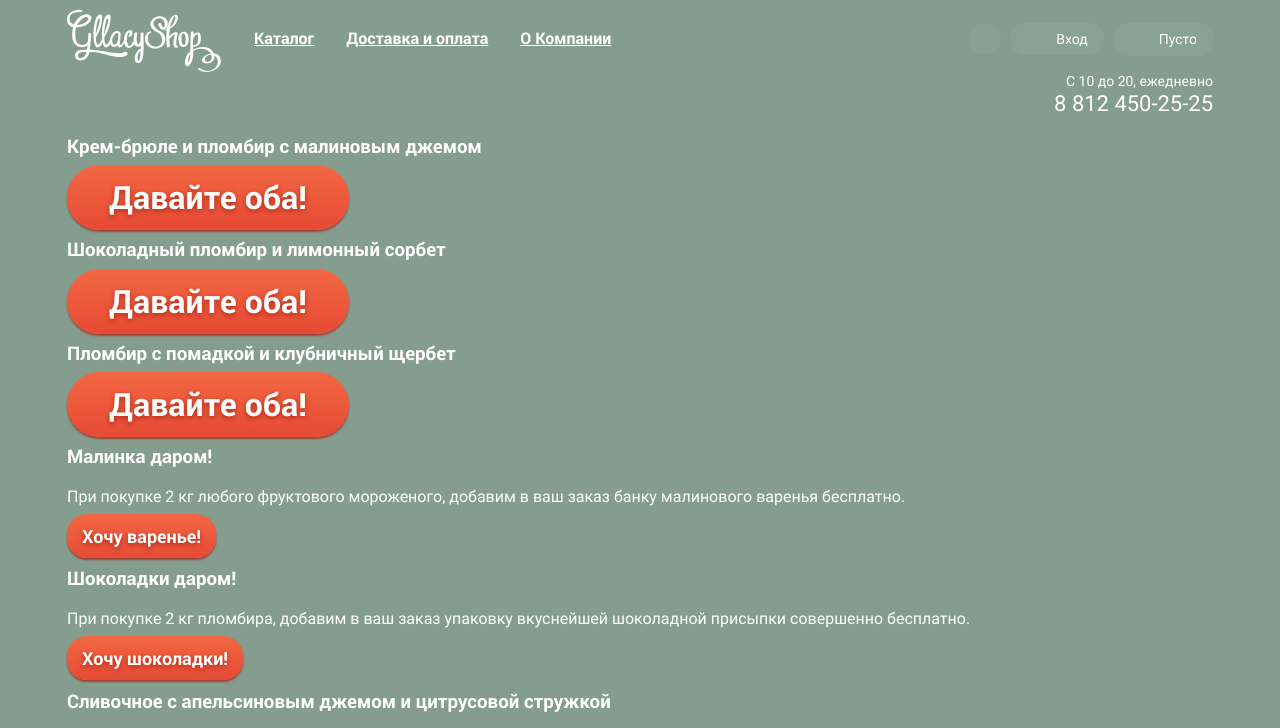
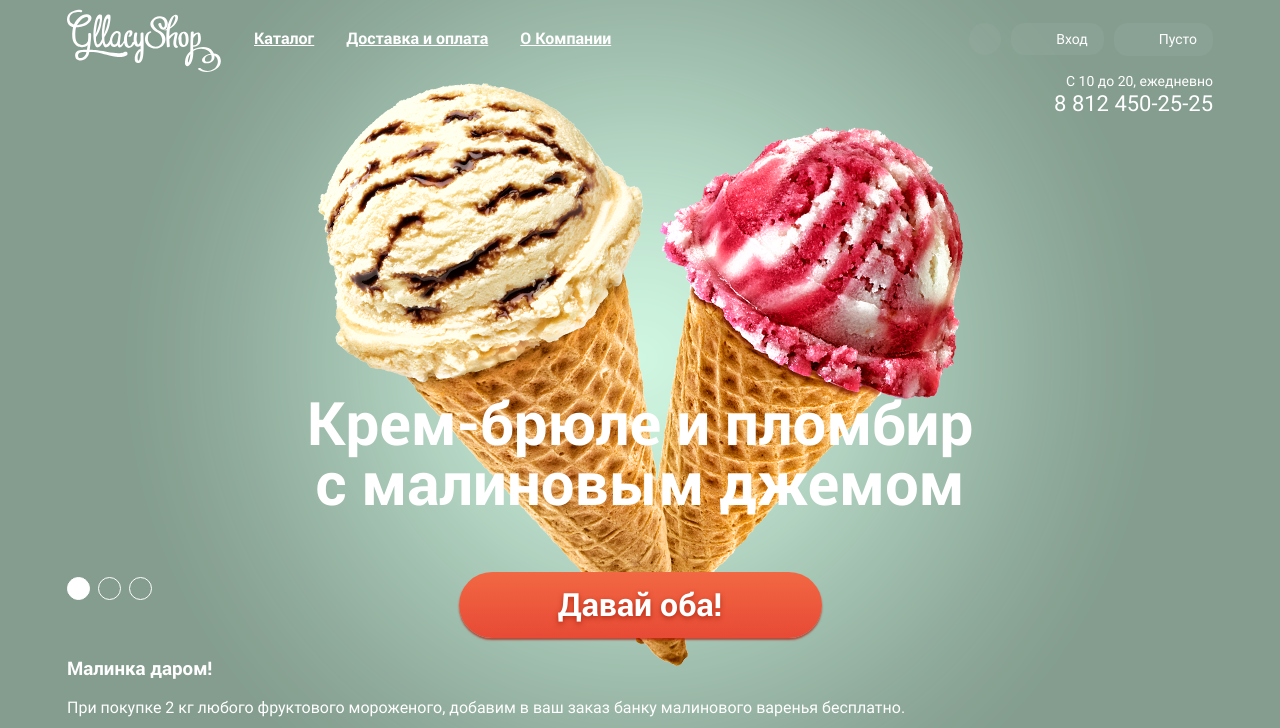
Before and after one commit to heknt90/Gllacy, a website: page source/index.html in a window 1280 px wide. Shown: the top 728 px of the page. Drawn offline with nearby package versions, Linux system fonts and the light colour scheme; files that its build step writes are made by us from their sources.

Commit message:
.promo__slider

```diff
--- a/source/index.html
+++ b/source/index.html
@@ -1,5 +1,6 @@
 <!DOCTYPE html>
 <html lang="ru" dir="ltr">
+
 <head>
   <meta charset="utf-8">
   <title>Главная страница | Gllacy</title>
@@ -11,7 +12,13 @@
     svg4everybody();
   </script>
 </head>
-<body class="container">
+
+<body>
+  <input type="radio" name="promo-slider-state" value="state-1" id="promo-slider-state-1" class="visually-hidden"checked>
+  <input type="radio" name="promo-slider-state" value="state-2" id="promo-slider-state-2" class="visually-hidden">
+  <input type="radio" name="promo-slider-state" value="state-3" id="promo-slider-state-3" class="visually-hidden">
+  <div class="site__cover">
+    <div class="container">
       <header class="header">
         <nav class="header__navigation">
           <img src="img/svg/logo.svg" alt="Gllacy" class="header__logo" width="154" height="64">
@@ -104,30 +111,28 @@
 <h1 class="visually-hidden">Gllacy Интернет-магазин мороженного</h1>
 <section class="promo">
   <h2 class="visually-hidden">Двойная порция</h2>
-    <div class="slider">
-      <ul class="slider__slides">
-        <li class="slider__slide">
-          <!-- <img src="img/slide-1.png" alt=""> -->
-          <h3 class="slider__title">Крем-брюле и пломбир с малиновым джемом</h3>
-          <a href="#" class="button button_main button_xl">Давайте оба!</a>
+  <!-- <div class="slider">
+
+</div> -->
+<ul class="promo__slider">
+  <li class="promo__slide slide slide__content_1">
+    <h3 class="slide__title">Крем-брюле и пломбир с малиновым джемом</h3>
+    <a href="#" class="button button_main button_xl slide__button">Давай оба!</a>
   </li>
-        <li class="slider__slide">
-          <!-- <img src="img/slide-2.png" alt=""> -->
-          <h3 class="slider__title">Шоколадный пломбир и лимонный сорбет </h3>
-          <a href="#" class="button button_main button_xl">Давайте оба!</a>
+  <li class="promo__slide slide slide__content_2">
+    <h3 class="slide__title">Шоколадный пломбир и лимонный сорбет </h3>
+    <a href="#" class="button button_main button_xl slide__button">Давай оба!</a>
   </li>
-        <li class="slider__slide">
-          <!-- <img src="img/slide-3.png" alt=""> -->
-          <h3 class="slider__title">Пломбир с помадкой и клубничный щербет</h3>
-          <a href="#" class="button button_main button_xl">Давайте оба!</a>
+  <li class="promo__slide slide slide__content_3">
+    <h3 class="slide__title">Пломбир с помадкой и клубничный щербет</h3>
+    <a href="#" class="button button_main button_xl slide__button">Давай оба!</a>
   </li>
 </ul>
-      <ul class="slider__control slider-indicators__list">
-        <li class="slider-indicators__item"></li>
-        <li class="slider-indicators__item"></li>
-        <li class="slider-indicators__item"></li>
+<ul class="slider__indicators">
+  <li><label for="promo-slider-state-1" class="slider__indicator slider__indicator_1"></label></li>
+  <li><label for="promo-slider-state-2" class="slider__indicator slider__indicator_2"></label></li>
+  <li><label for="promo-slider-state-3" class="slider__indicator slider__indicator_3"></label></li>
 </ul>
-    </div>
 </section>
 <section class="baners">
   <h2 class="visually-hidden">Лучшие предложения</h2>
@@ -139,7 +144,7 @@
     </li>
     <li class="baners__item">
       <h3 class="banners__title">Шоколадки даром!</h3>
-        <p class="banners__text">При покупке 2 кг пломбира, добавим в ваш заказ упаковку вкуснейшей шоколадной присыпки  совершенно бесплатно.</p>
+      <p class="banners__text">При покупке 2 кг пломбира, добавим в ваш заказ упаковку вкуснейшей шоколадной присыпки совершенно бесплатно.</p>
       <a href="#" class="button button_main button_l">Хочу шоколадки!</a>
     </li>
   </ul>
@@ -178,7 +183,7 @@
   <b class="adventages__tagline">Магазин Глэйси — это онлайн- и офлайн-магазин по продаже мороженого собственного производства на развес</b>
   <ul class="adventages__list">
     <li class="adventages__item">Все наше мороженое изготавливается на собственном производстве, с использованием современного оборудования и проверенных временем технологий.</li>
-      <li class="adventages__item">Закупка ингредиентов  производится только у проверенных фермерских хозяйств и компаний, с которыми нас связывает долговременное сотрудничество.</li>
+    <li class="adventages__item">Закупка ингредиентов производится только у проверенных фермерских хозяйств и компаний, с которыми нас связывает долговременное сотрудничество.</li>
     <li class="adventages__item">Для приготовления мороженого используются настоящие сливки и молоко высочайшего качества. Все дополнительные ингредиенты и добавки произведены из натурального, экологически чистого сырья.</li>
     <li class="adventages__item">Доставка нашего мороженого до заказчиков осуществляется в специальном термопаке, который не дает мороженому растаять в пути и позволяет сохранить превосходный вкус.</li>
   </ul>
@@ -237,6 +242,9 @@
     Сделано в <a href="htmlacademy.ru">HTML Academy</a> © 2017
   </div>
 </footer>
+    </div>
+  </div>
+
   <!-- <script type="text/javascript" src="js/script.js"></script> -->
 </body>
 </html>
--- a/source/sass/sass-modules/common.scss
+++ b/source/sass/sass-modules/common.scss
@@ -1,5 +1,5 @@
 body {
-  background-color: $bgcolor_slide_1;
+  // background-color: $bgcolor_slide_1;
   font-family: $font_base;
   color: #fff;
   font-size: 16px;
@@ -21,6 +21,11 @@ ul {
 }
 
 .site {
+  &__cover {
+    background-repeat: no-repeat;
+    background-position: center top;
+    transition: background-image 0.5s;
+  }
 
   &__link {
     position: relative;
--- a/source/sass/sass-modules/controls.scss
+++ b/source/sass/sass-modules/controls.scss
@@ -1,6 +1,7 @@
 .button {
   border: none;
   text-align: center;
+  display: inline-block;
 }
 
 .button_main {
--- /dev/null
+++ b/source/sass/sass-modules/index/promo-slider.scss
@@ -0,0 +1,87 @@
+.promo {
+  position: relative;
+}
+
+.promo__slider {
+  display: block;
+  margin: 276px 0 0;
+}
+
+.promo__slide {
+  display: none;
+  text-align: center;
+}
+
+.slide__title {
+  font-size: 60px;
+  line-height: 60px;
+  width: 700px;
+  margin-left: auto;
+  margin-right: auto;
+}
+
+.slide__button {
+  width: 279px;
+}
+
+.slider__indicators {
+  position: absolute;
+  left: 0;
+  bottom: 22px;
+  display: flex;
+
+  li + li {
+    margin-left: 8px;
+  }
+}
+
+.slider__indicator {
+  display: block;
+  width: 21px;
+  height: 21px;
+  border-radius: 50%;
+  border: 1px solid #fff;
+}
+
+#promo-slider-state-1:checked ~ .site__cover .slider__indicator_1,
+#promo-slider-state-2:checked ~ .site__cover .slider__indicator_2,
+#promo-slider-state-3:checked ~ .site__cover .slider__indicator_3 {
+  background-color: #fff;
+}
+
+
+#promo-slider-state-1:checked {
+
+  ~ .site__cover {
+    background-color: $bgcolor_slide_1;
+    background-image: url('../img/slide-1_1045_881.png');
+
+    .slide__content_1 {
+      display: block;
+    }
+  }
+}
+
+#promo-slider-state-2:checked {
+
+  ~ .site__cover {
+    background-color: $bgcolor_slide_2;
+    background-image: url('../img/slide-2_1065_859.png');
+
+    .slide__content_2 {
+      display: block;
+    }
+  }
+}
+
+#promo-slider-state-3:checked {
+
+  ~ .site__cover {
+    background-color: $bgcolor_slide_3;
+    background-image: url('../img/slide-3_1079_854.png');
+
+    .slide__content_3 {
+      display: block;
+    }
+  }
+}
--- a/source/sass/sass-modules/variables.scss
+++ b/source/sass/sass-modules/variables.scss
@@ -1,6 +1,6 @@
 $bgcolor_slide_1: #849d8f;
-$bgcolor_slide_2: #849d8f;
-$bgcolor_slide_3: #849d8f;
+$bgcolor_slide_2: #8996a6;
+$bgcolor_slide_3: #9d8b84;
 
 $font_title: "Roboto Medium", 'Times New Roman', serif;
 $font_base: "Roboto", Arial, sans-serif;
--- a/source/sass/style.scss
+++ b/source/sass/style.scss
@@ -5,3 +5,4 @@
 @import 'sass-modules/footer.scss';
 @import 'sass-modules/controls.scss';
 @import 'sass-modules/modals.scss';
+@import 'sass-modules/index/promo-slider.scss'
```
Also changed, not shown: source/img/slide-1_1045_881.png (added), source/img/slide-1_900_881.png (deleted), source/img/slide-2_1065_859.png (added), source/img/slide-2_900_859.png (deleted), source/img/slide-3_1079_854.png (added), source/img/slide-3_900_852.png (deleted). Lines whose indentation alone changed are shown as unchanged.
